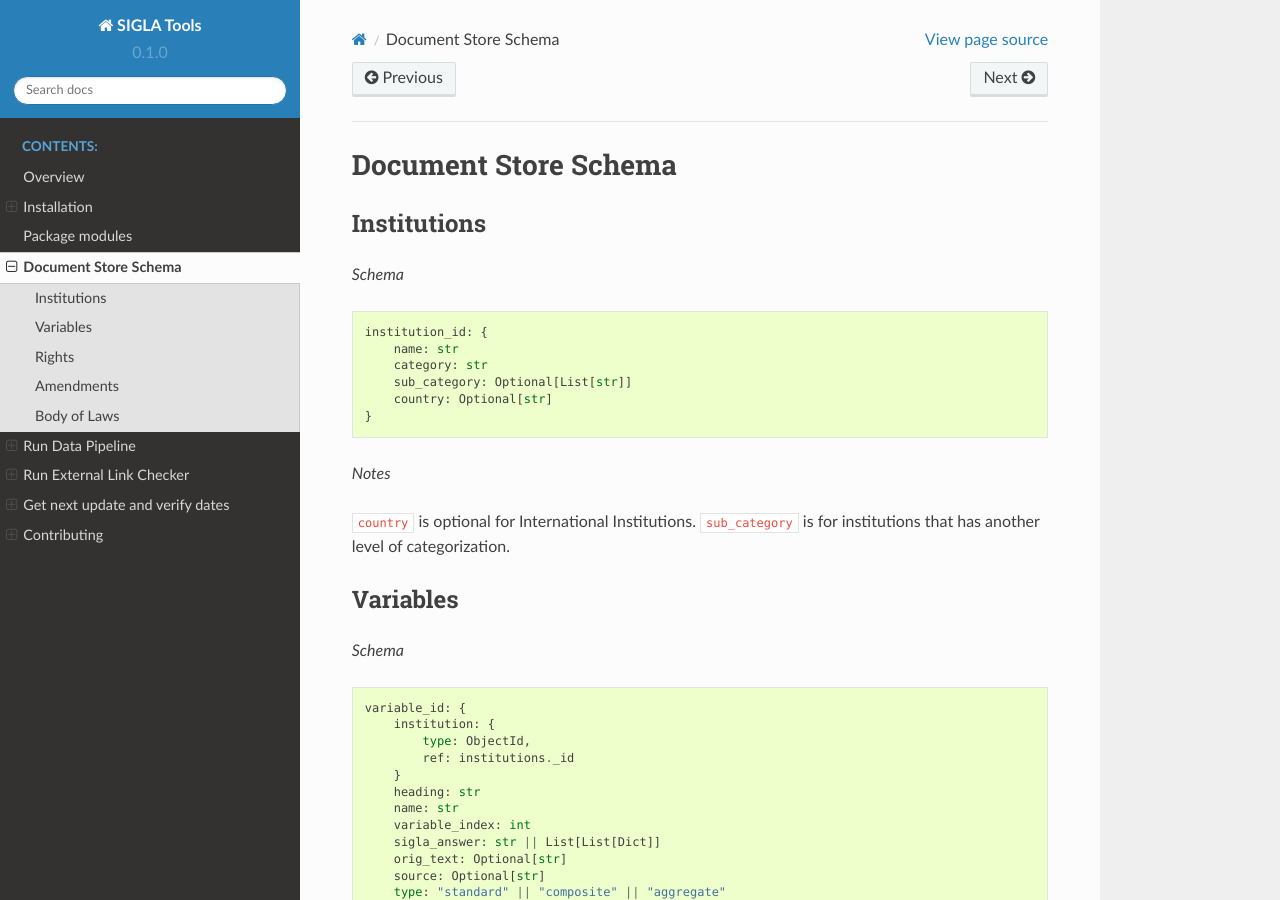
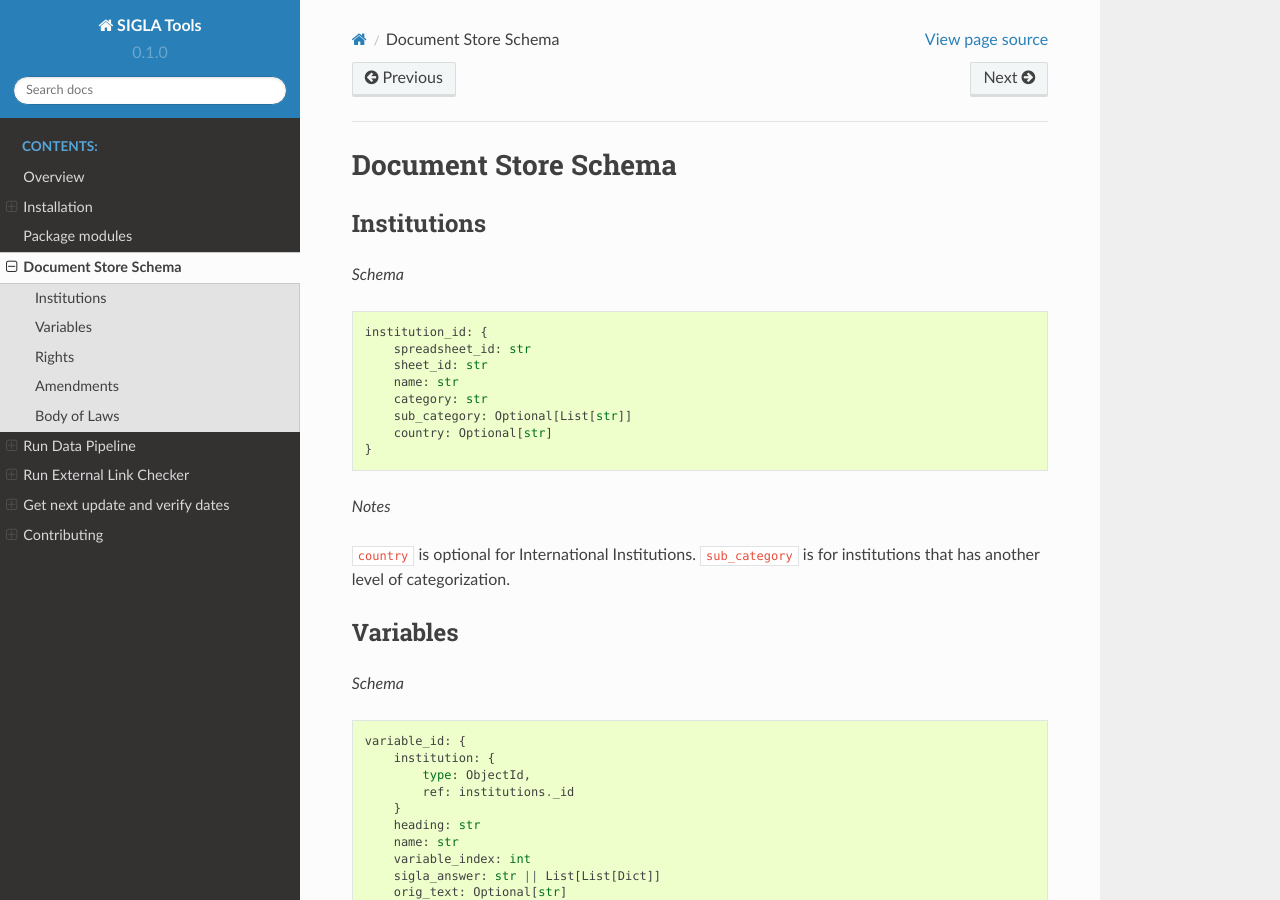
Before and after one commit to SIGLA-GU/siglatools, a Sphinx documentation site: the page built from docs/document_store_schema.md, in a window 1280 px wide and 900 px high. Built offline with Sphinx 7.4.7 and the Read the Docs theme 2.0.0, drawn with Linux system fonts in a browser that asks for light colours; pages that are not in the unit, such as notebooks, are missing from menus.

Commit message:
Add spreadsheet_id and sheet_id to schema doc

````diff
--- a/docs/document_store_schema.md
+++ b/docs/document_store_schema.md
@@ -5,6 +5,8 @@
 _Schema_
 ```
 institution_id: {
+    spreadsheet_id: str
+    sheet_id: str
     name: str
     category: str
     sub_category: Optional[List[str]]
````
